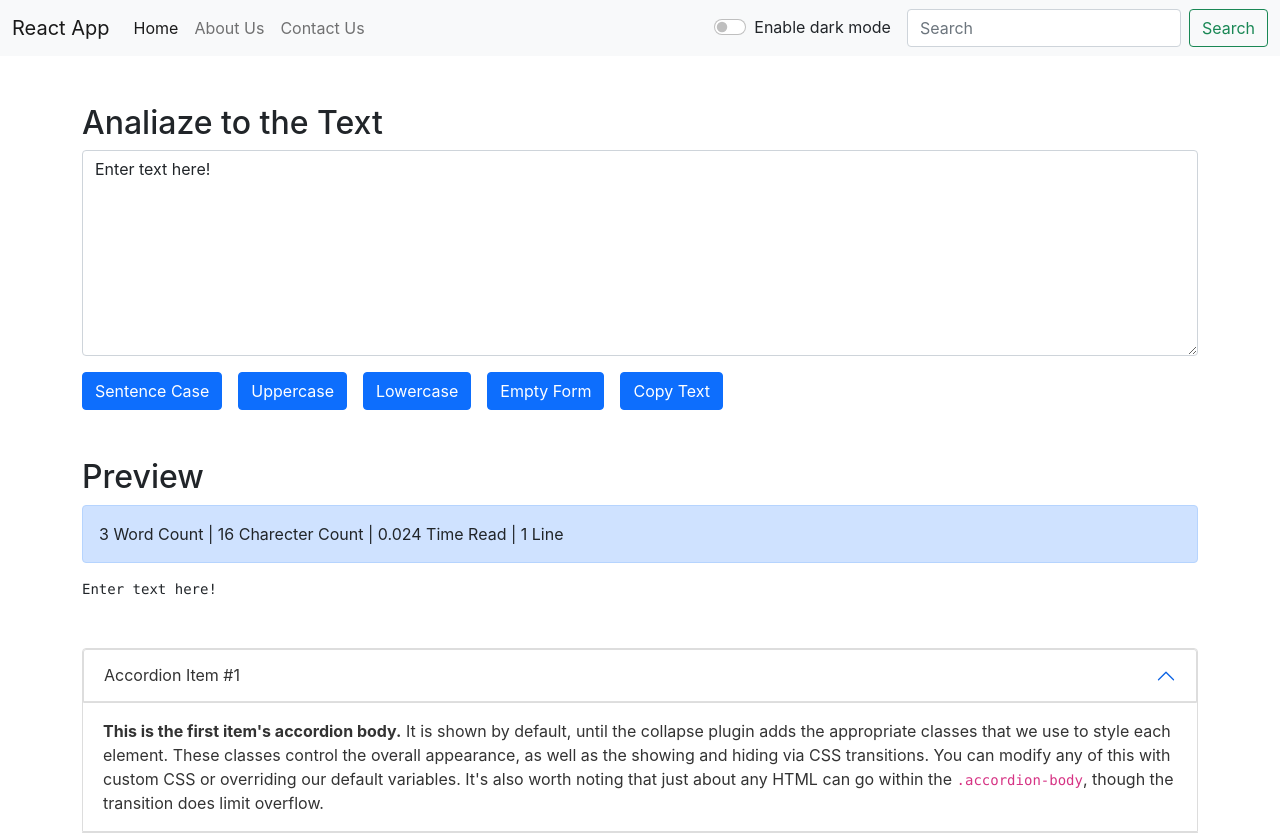
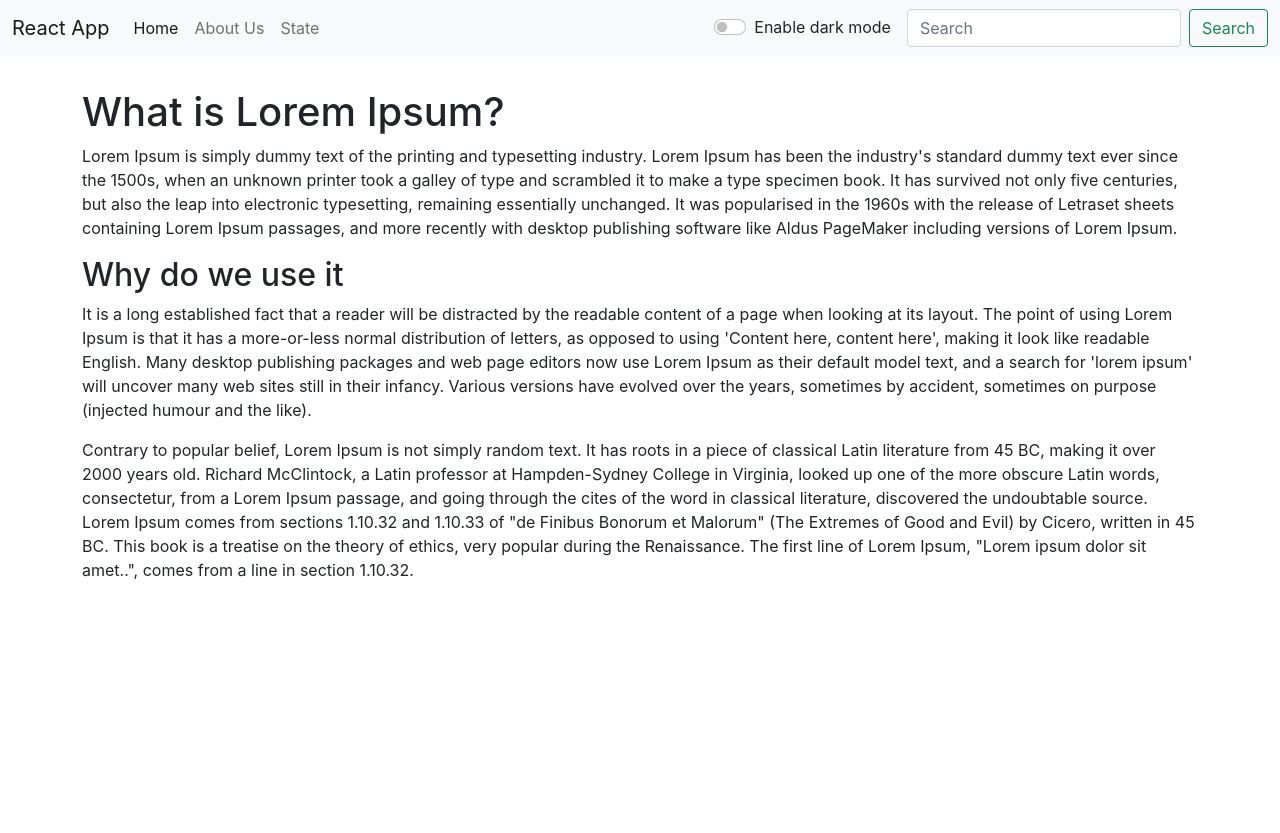
Before and after one commit to kumarashvani/reactapp, a React (Create React App) app: page / in a window 1280 px wide. Shown: the top 833 px of the page. After the commit the page ends 800 px from the top, so only its background shows below. Built offline with nearby package versions, Linux system fonts and the light colour scheme.

Commit message:
Routing implemented

```diff
--- a/src/App.js
+++ b/src/App.js
@@ -6,6 +6,8 @@
 import { Home } from './Home/Home';
 import React, { useState } from 'react'
 import { Alert } from './Alert/Alert';
+import {  BrowserRouter as Router,  Switch,  Route } from "react-router-dom";
+
 
 function App() {
 
@@ -36,11 +38,21 @@
 
   return (
     <>
+    <Router>
     <Menu title="React App" aboutText = 'About Us' mode={mode} togleMode={togleMode}/>
     <Alert alert={alert}/>
-    <Home/>
-    <State mode={mode} showAlert={showAlert}/>
-    <About mode={mode} showAlert={showAlert}/>
+    <Switch>
+        <Route path="/about">
+          <About mode={mode} showAlert={showAlert}/>
+        </Route>
+        <Route path="/state">
+          <State mode={mode} showAlert={showAlert}/>
+        </Route>
+        <Route path="/">
+          <Home mode={mode} showAlert={showAlert}/>
+        </Route>
+    </Switch>
+    </Router>
     </>
   );
 }
--- a/src/Home/Home.js
+++ b/src/Home/Home.js
@@ -1,8 +1,15 @@
 import React from 'react'
 
-export const Home = () => {
+export const Home = (props) => {
     return (
-        <div className="container my-3">
+        <div className={` py-3 bg-${props.mode==='dark'?'dark':'white'}`}>
+        <div className={`container my-3 text-${props.mode==='dark'?'white':'dark'}`}>
+            <h1>What is Lorem Ipsum?</h1>
+            <p>Lorem Ipsum is simply dummy text of the printing and typesetting industry. Lorem Ipsum has been the industry's standard dummy text ever since the 1500s, when an unknown printer took a galley of type and scrambled it to make a type specimen book. It has survived not only five centuries, but also the leap into electronic typesetting, remaining essentially unchanged. It was popularised in the 1960s with the release of Letraset sheets containing Lorem Ipsum passages, and more recently with desktop publishing software like Aldus PageMaker including versions of Lorem Ipsum.</p>
+            <h2>Why do we use it</h2>
+            <p>It is a long established fact that a reader will be distracted by the readable content of a page when looking at its layout. The point of using Lorem Ipsum is that it has a more-or-less normal distribution of letters, as opposed to using 'Content here, content here', making it look like readable English. Many desktop publishing packages and web page editors now use Lorem Ipsum as their default model text, and a search for 'lorem ipsum' will uncover many web sites still in their infancy. Various versions have evolved over the years, sometimes by accident, sometimes on purpose (injected humour and the like).</p>
+            <p>Contrary to popular belief, Lorem Ipsum is not simply random text. It has roots in a piece of classical Latin literature from 45 BC, making it over 2000 years old. Richard McClintock, a Latin professor at Hampden-Sydney College in Virginia, looked up one of the more obscure Latin words, consectetur, from a Lorem Ipsum passage, and going through the cites of the word in classical literature, discovered the undoubtable source. Lorem Ipsum comes from sections 1.10.32 and 1.10.33 of "de Finibus Bonorum et Malorum" (The Extremes of Good and Evil) by Cicero, written in 45 BC. This book is a treatise on the theory of ethics, very popular during the Renaissance. The first line of Lorem Ipsum, "Lorem ipsum dolor sit amet..", comes from a line in section 1.10.32.</p>
+        </div>
         </div>
     )
 }
--- a/src/Navbar/Menu.js
+++ b/src/Navbar/Menu.js
@@ -1,25 +1,26 @@
 import React from 'react';
 import './Menu.css';
 import PropTypes from 'prop-types';
+import { Link } from 'react-router-dom';
 
 export const Menu = (props) => {
     return (
         <nav className={`navbar navbar-expand-lg navbar-${props.mode} bg-${props.mode}`}>
             <div className="container-fluid">
-                <a className="navbar-brand" href="https://ashwani.derbatech.in/"rel="noreferrer" target="_blank">{props.title}</a>
+                <Link className="navbar-brand" to="/"rel="noreferrer">{props.title}</Link>
                 <button className="navbar-toggler" type="button" data-bs-toggle="collapse" data-bs-target="#navbarSupportedContent" aria-controls="navbarSupportedContent" aria-expanded="false" aria-label="Toggle navigation">
                 <span className="navbar-toggler-icon"></span>
                 </button>
                 <div className="collapse navbar-collapse" id="navbarSupportedContent">
                 <ul className="navbar-nav me-auto mb-2 mb-lg-0">
                     <li className="nav-item">
-                    <a className="nav-link active" aria-current="page" rel="noreferrer" target="_blank" href="/">Home</a>
+                    <Link className="nav-link active" aria-current="page" rel="noreferrer" to="/">Home</Link>
                     </li>
                     <li className="nav-item">
-                    <a className="nav-link" href="/" rel="noreferrer" target="_blank">{props.aboutText}</a>
+                    <Link className="nav-link" to="/about" rel="noreferrer">{props.aboutText}</Link>
                     </li>
                     <li className="nav-item">
-                    <a className="nav-link" href="/" rel="noreferrer" target="_blank">Contact Us</a>
+                    <Link className="nav-link" to="/state" rel="noreferrer">State</Link>
                     </li>
                 </ul>
                 <div className="form-check form-switch mx-3">
```
